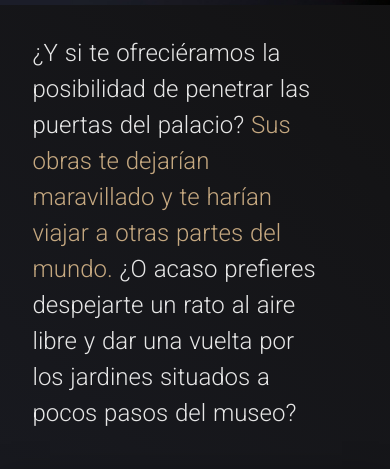
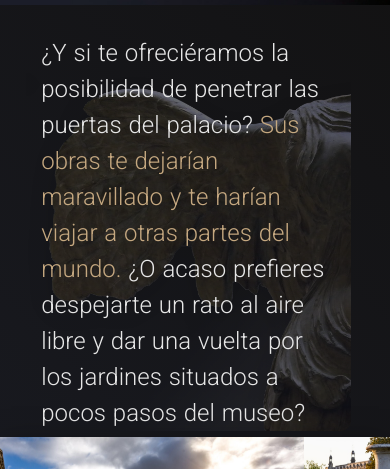
Before and after one commit to IgnacioCurto/Louvre_Curto, a website: page index.html in a window 390 px wide. Shown: the part 306-775 px from the top of the page. Drawn offline with nearby package versions, Linux system fonts and the light colour scheme.

Commit message:
Mejoré el footer y el shop; Agregué más fotos al carousel del index y lo estile mejor en el responsive

```diff
--- a/index.html
+++ b/index.html
@@ -40,9 +40,9 @@
         </section>
     </section>
         <!--SECCIÓN 2: Info e imágenes del museo-->
-        <div class="index row w-100 justify-content-center">
-            <div class="index col w-100 col-10 col-lg-6 pl-lg-5">¿Y si te ofreciéramos la posibilidad de penetrar las puertas del palacio? <span>Sus obras te dejarían maravillado y te harían viajar a otras partes del mundo.</span> ¿O acaso prefieres despejarte un rato al aire libre y dar una vuelta por los jardines situados a pocos pasos del museo?</div>
-            <div class="index col col-sm-11 col-md-11 col-lg-6 img"><img src="img/Index/Victoria.png" alt="Interior del museo"></div>
+        <div class="index row w-100 justify-content-center mb-md-1 mt-md-1 mb-lg-5 mt-lg-5">
+            <div class="index-col col offset-1 offset-sm-0 w-100 col-10 col-lg-6 pl-lg-5">¿Y si te ofreciéramos la posibilidad de penetrar las puertas del palacio? <span>Sus obras te dejarían maravillado y te harían viajar a otras partes del mundo.</span> ¿O acaso prefieres despejarte un rato al aire libre y dar una vuelta por los jardines situados a pocos pasos del museo?</div>
+            <div class="index col align-self-center col-sm-11 col-md-11 col-lg-6 img"><img src="img/Index/Victoria.png" alt="La Victoria de Samotracia"></div>
         </div>
 
         <!------Carousel------>
@@ -52,11 +52,22 @@
               <img class="d-block w-100" src="img/Index/museum.jpg" alt="Vistazo al Louvre y el palacio que lo rodea">
             </div>
             <div class="carousel-item">
-              <img class="d-block w-100" src="img/Index/exterior.jpg" alt="Vista aérea del palacio y su pirámide">
+              <img class="d-block w-100" src="img/Index/jardines.jpg" alt="Jarines">
             </div>
             <div class="carousel-item">
               <img class="d-block w-100" src="img/Index/wide.jpg" alt="Vista panorámica del palacio">
             </div>
+            <div class="carousel-item">
+              <img class="d-block w-100" src="img/Index/aerial.jpg" alt="Vista aérea del palacio">
+            </div>
+            <div class="carousel-item">
+              <img class="d-block w-100" src="img/Index/interior.jpg" alt="Vista aérea del palacio">
+            </div>
+            <!--
+            <div class="carousel-item">
+              <img class="d-block w-100" src="img/Index/exterior.jpg" alt="Vista aérea del palacio y su pirámide">
+            </div>
+            -->
           </div>
           <a class="carousel-control-prev" href="#carouselExampleControls" role="button" data-slide="prev">
             <span class="carousel-control-prev-icon" aria-hidden="true"></span>
@@ -69,7 +80,7 @@
         </div>
         <!--Links a galería y exposiciones-->
         <div class="row w-100 justify-content-center">
-          <p class=" index par col-10 w-100">Siempre hay una buena excusa para visitar el Louvre, ya sea para maravillarse ante sus obras, evadirse por un rato o dar rienda suelta a la imaginación. Así pues, es hora de ir preparándose. Echa un vistazo a nuestras <a href="visit.html">exhibiciones</a> o descubre las <a href="Browse.html">obras</a>  más emblemáticas del palacio.</p>
+          <p class="index par col-10 w-100">Siempre hay una buena excusa para visitar el Louvre, ya sea para maravillarse ante sus obras, evadirse por un rato o dar rienda suelta a la imaginación. Así pues, es hora de ir preparándose. Echa un vistazo a nuestras <a href="visit.html">exhibiciones</a> o descubre las <a href="Browse.html">obras</a>  más emblemáticas del palacio.</p>
         </div>
 
         <section class="row w-100 justify-content-between">
@@ -97,6 +108,7 @@
                   <h4>Más información</h4>
                   <p>El Establecimiento Público del Museo del Louvre se comprometerá a respetar los principios en materia de procesamiento y recopilación de datos personales.</p>
               </div>
+              <div class="vl"></div>
               <div class="footer__col2">
                   <h4>Redes sociales</h4>
                   <div class="footer__col2-row">
@@ -105,6 +117,7 @@
                       <a href="https://twitter.com/museelouvre"><img src="img/Footer/twitter.png" alt="Twitter"></a>
                   </div>
               </div>
+              <div class="vl"></div>
               <div class="footer__col3">
                   <h4>Contacto</h4>
                   <div class="row2">
--- a/scss/_footer.scss
+++ b/scss/_footer.scss
@@ -19,7 +19,7 @@ footer{
     display: flex;
     margin: auto;
     max-width: 100%;
-    justify-content: space-between;
+    justify-content: space-evenly;
     padding: 20px;
 }
 
@@ -50,6 +50,9 @@ footer{
 .footer__col2-row{
     flex-direction: row;
     justify-content: space-between;
+    padding: 5px;
+    border: 1px solid rgba(255, 255, 255, 0.89);
+    border-radius: 10px;
 }
 .footer__col2 img{
     margin: 10px;
@@ -57,6 +60,7 @@ footer{
     height: 30px;
     transition: .1s ease;
 }
+
 .footer__col2 img:hover{
     transform: scale(1.10);
 }
@@ -78,3 +82,8 @@ footer{
     margin-left: 20px;
     max-width: 150px;
 }
+
+.vl{
+    border-right: 2px solid #13141a;
+    height: 140px;
+}
--- a/scss/_general.scss
+++ b/scss/_general.scss
@@ -9,8 +9,8 @@
     box-sizing: border-box; }
 
 body {
-    background: rgb(30,33,45);
-    background: linear-gradient(345deg, rgba(30,33,45,1) 37%, rgb(29, 22, 20) 100%);
+    background: rgb(20,23,32);
+    background: linear-gradient(180deg, rgba(20,23,32,1) 0%, rgba(30,33,45,1) 25%, rgba(37,25,21,1) 100%);
     font-family: 'Montserrat', sans-serif;
     color: #e6e6e6; }
 
--- a/scss/_index.scss
+++ b/scss/_index.scss
@@ -32,7 +32,7 @@
     color: $color-white;
     }
 
-.index .col {
+.index-col{
     margin-top: 40px;
     margin-bottom: 40px;
     color: #e6e6e6;
--- a/scss/_responsive.scss
+++ b/scss/_responsive.scss
@@ -14,6 +14,31 @@
     .header__logo{
         margin-left: 2%;
     }
+    .index-col {
+        display: block;
+        position: relative;
+        width: 100%;
+    }
+    .index-col::after {
+        content: "";
+        background-image: url('../img/Index/Victoria.png');
+        opacity: 0.4;
+        top: 0;
+        left: 0;
+        bottom: 0;
+        right: 0;
+        position: absolute;
+        z-index: -1;
+        width: 100%;
+        height: 100%;
+        background-repeat: no-repeat;
+        background-size: cover;
+        border-radius: 10px;
+    }
+    .index .col img{
+        display: none;
+    }
+
 }
     /*----------------------Pantallas pequeñas a medianas-----------*/
 @media (max-width: 768px) {
@@ -53,6 +78,31 @@
         font-size: 500%;
         text-align: left;
     }
+    .index-col {
+        display: block;
+        position: relative;
+    }
+    .index-col::after {
+        content: "";
+        background-image: url('../img/Index/Victoria.png');
+        opacity: 0.4;
+        top: 0;
+        left: 0;
+        bottom: 0;
+        right: 0;
+        position: absolute;
+        z-index: -1;
+        width: 100%;
+        height: 100%;
+        background-repeat: no-repeat;
+        background-size: cover;
+        border-radius: 10px;
+    }
+    .index .col img{
+        display: none;
+    }
+
+    /*background-image: url('../img/Index/Victoria.png');*/
 }
     /*----------------------Pantallas pequeñas a extra pequeñas-----------*/
 @media (max-width: 576px) {
@@ -99,7 +149,7 @@
     .index__content h1{
         font-size: 300%;
     }
-    .index .col {
+    .index-col {
         text-align: left;
         margin-left: 15px;
         margin-right: 15px;
@@ -109,10 +159,12 @@
         margin-bottom: 5px;
         font-size: 24px;
         width: 100%;
+        background: none;
     }
     .index .col img{
         display: none;
     }
+
     .par{
         font-size: 25px;
     }
--- a/scss/_shop.scss
+++ b/scss/_shop.scss
@@ -42,7 +42,7 @@
     grid-template-columns: repeat(4, 1fr);
     grid-template-rows: repeat(2, 1fr);
     grid-column-gap: 30px;
-    grid-row-gap: 75px; }
+    grid-row-gap: 55px; }
 
 .shop .shop__producto {
     background: rgba( 255, 255, 255, 0.05 );
@@ -63,7 +63,8 @@
 
 
 .shop img {
-    max-width: 100%;
+    margin: 15px;
+    max-width: 80%;
     grid-row: 1; }
 
 .shop .shop__descripcion {
@@ -78,6 +79,7 @@
 .shop button {
     font-family: $base-font-family;
     color: $color-white;
+    margin-bottom: 10px;
     border: 1px solid #c5a8809f;
     background: none;
     color: #c5a8809f;
```
Also changed, not shown: browse.html (+2 -0 lines), contact.html (+2 -0 lines), e-shop.html (+4 -2 lines), visit.html (+2 -0 lines), css/Style.css, img/Index/aerial.jpg (added), img/Index/interior.jpeg (deleted), img/Index/interior.jpg (added), img/Index/jardines.jpg (added), img/Shop/Book.jpg, 2 other files.
